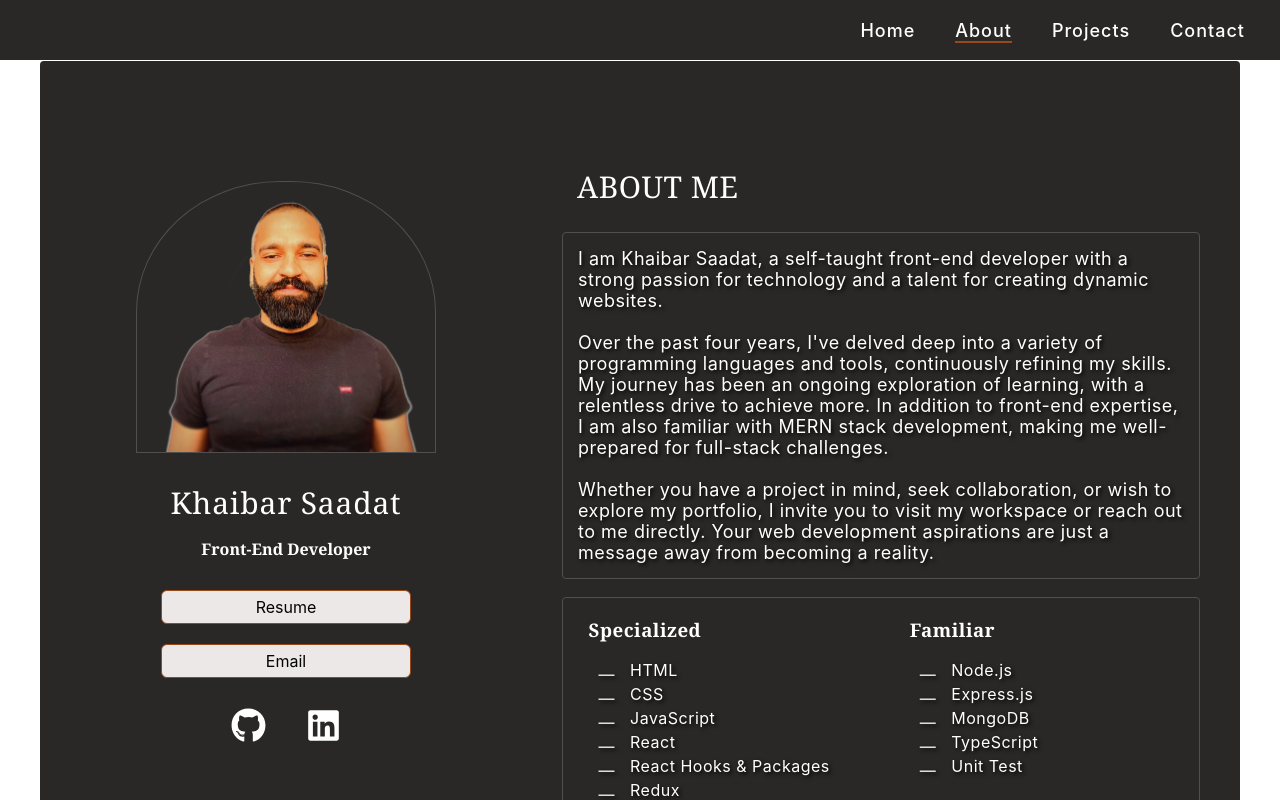
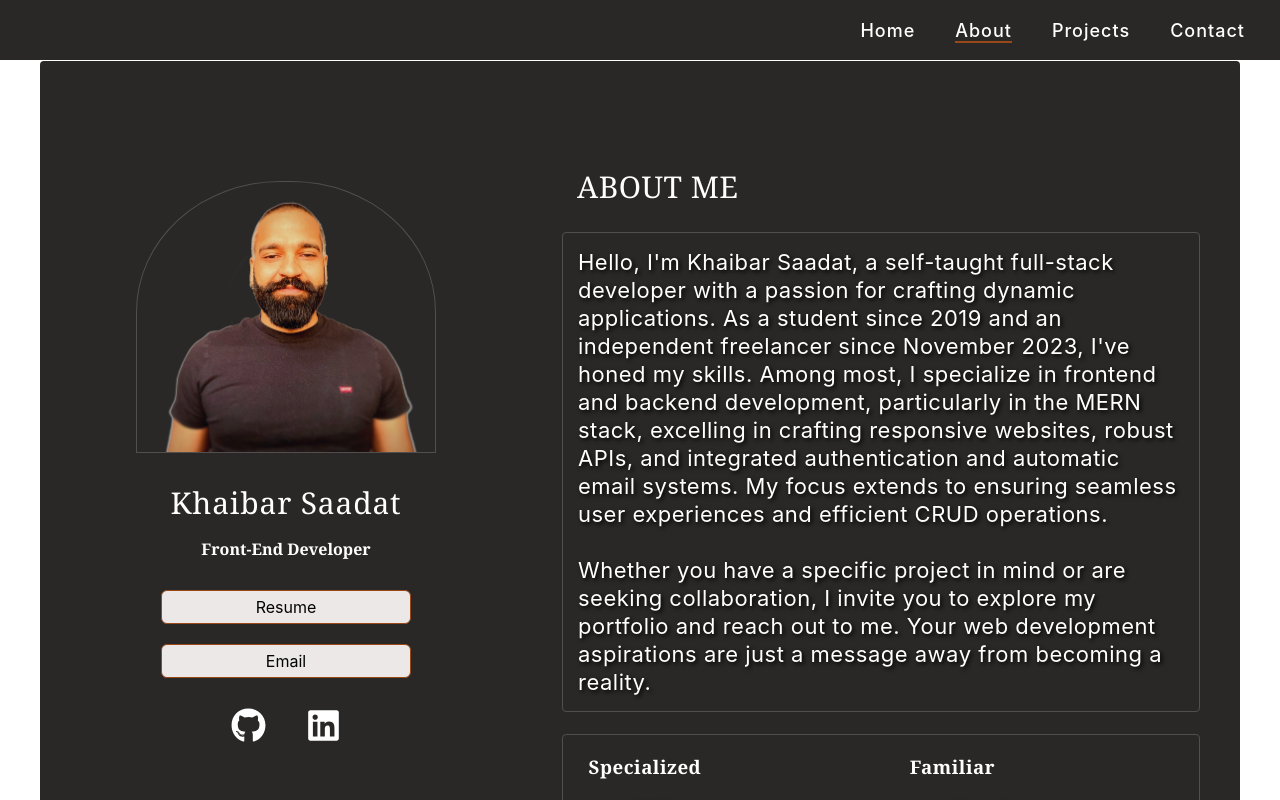
Before and after one commit to khybe/my-portfolio-2.0, a React (Create React App) app: page /about in a window 1280 px wide. Shown: the top 800 px of the page. Built offline with nearby package versions, Linux system fonts and the light colour scheme.

Commit message:
Update AboutDescription components text and adjust it's styling

```diff
--- a/src/components/about/AboutDescription.js
+++ b/src/components/about/AboutDescription.js
@@ -9,35 +9,30 @@ const AboutDescription = () => {
 
   return (
     <article className={aboutDescription}>
-      {" "}
       {/* Assigning the aboutDescription class */}
       <Fade left>
-        {" "}
         {/* Fade animation effect from the left */}
-        <h2 className={aboutTitle}>ABOUT ME</h2>{" "}
+        <h2 className={aboutTitle}>ABOUT ME</h2>
         {/* Applying the aboutTitle class */}
       </Fade>
       <Fade right>
-        {" "}
         {/* Fade animation effect from the right */}
         <p>
           {/* Description of the individual, showcasing their skills and experiences */}
-          I am Khaibar Saadat, a self-taught front-end developer with a strong
-          passion for technology and a talent for creating dynamic websites.
+          Hello, I'm Khaibar Saadat, a self-taught full-stack developer with a
+          passion for crafting dynamic applications. As a student since 2019 and
+          an independent freelancer since November 2023, I've honed my skills.
+          Among most, I specialize in frontend and backend development,
+          particularly in the MERN stack, excelling in crafting responsive
+          websites, robust APIs, and integrated authentication and automatic
+          email systems. My focus extends to ensuring seamless user experiences
+          and efficient CRUD operations.
           <br />
           <br />
-          Over the past four years, I've delved deep into a variety of
-          programming languages and tools, continuously refining my skills. My
-          journey has been an ongoing exploration of learning, with a relentless
-          drive to achieve more. In addition to front-end expertise, I am also
-          familiar with MERN stack development, making me well-prepared for
-          full-stack challenges.
-          <br />
-          <br />
-          Whether you have a project in mind, seek collaboration, or wish to
-          explore my portfolio, I invite you to visit my workspace or reach out
-          to me directly. Your web development aspirations are just a message
-          away from becoming a reality.
+          Whether you have a specific project in mind or are seeking
+          collaboration, I invite you to explore my portfolio and reach out to
+          me. Your web development aspirations are just a message away from
+          becoming a reality.
         </p>
         <MySkills /> {/* Rendering the MySkills component */}
       </Fade>
@@ -45,4 +40,4 @@ const AboutDescription = () => {
   );
 };
 
-export default AboutDescription; // Exporting the AboutDescription component
+export default AboutDescription;
--- a/src/components/about/AboutDescription.module.css
+++ b/src/components/about/AboutDescription.module.css
@@ -11,6 +11,9 @@
   border-radius: 4px; /* Apply border radius */
   padding: 1.5rem; /* Add padding to the paragraphs in AboutDescription */
   text-shadow: 2px 2px 4px #000; /* Apply text shadow effect */
+  font-size: 20px;
+  /* letter-spacing: 2px; */
+  line-height: 28px;
 }
 
 @media (min-width: 500px) {
@@ -26,6 +29,6 @@
   }
 
   .aboutDescription p {
-    font-size: 1.8rem; /* Change the font size of paragraphs within AboutDescription */
+    font-size: 22px;
   }
 }
```
